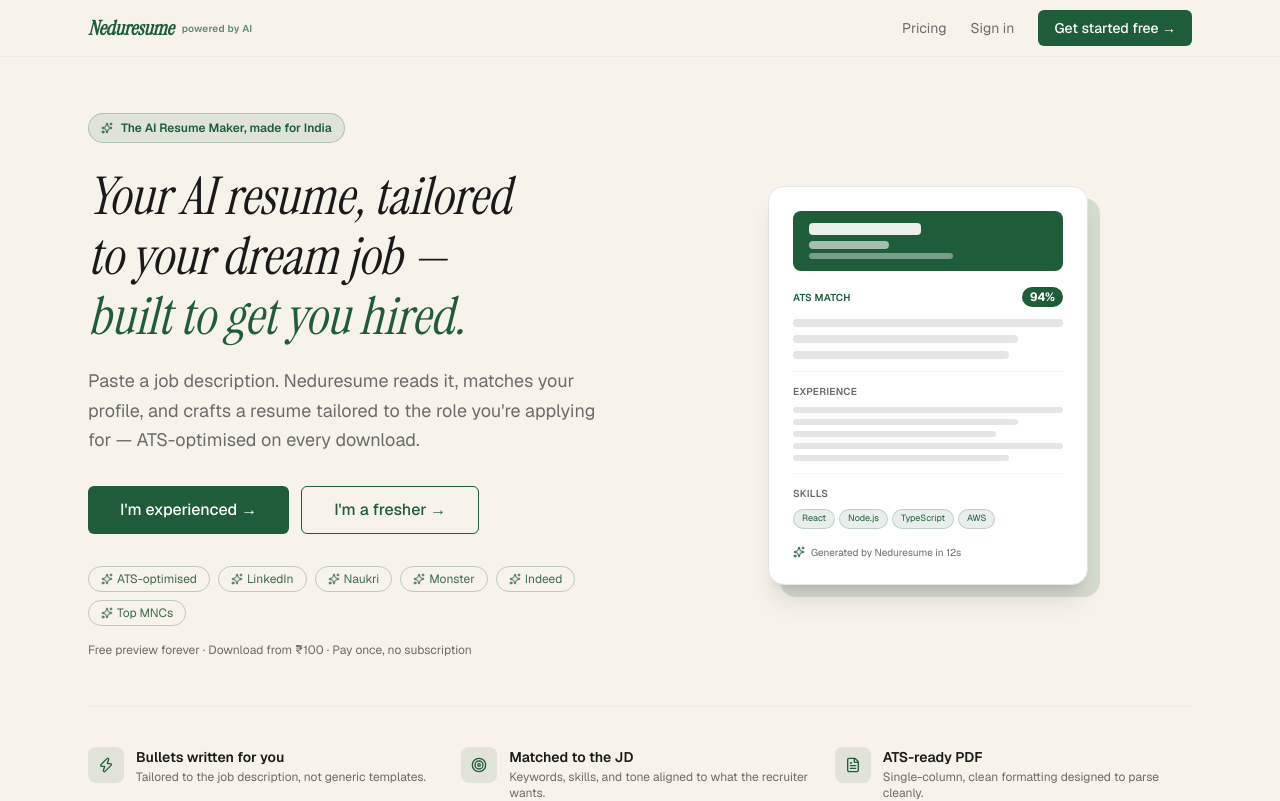
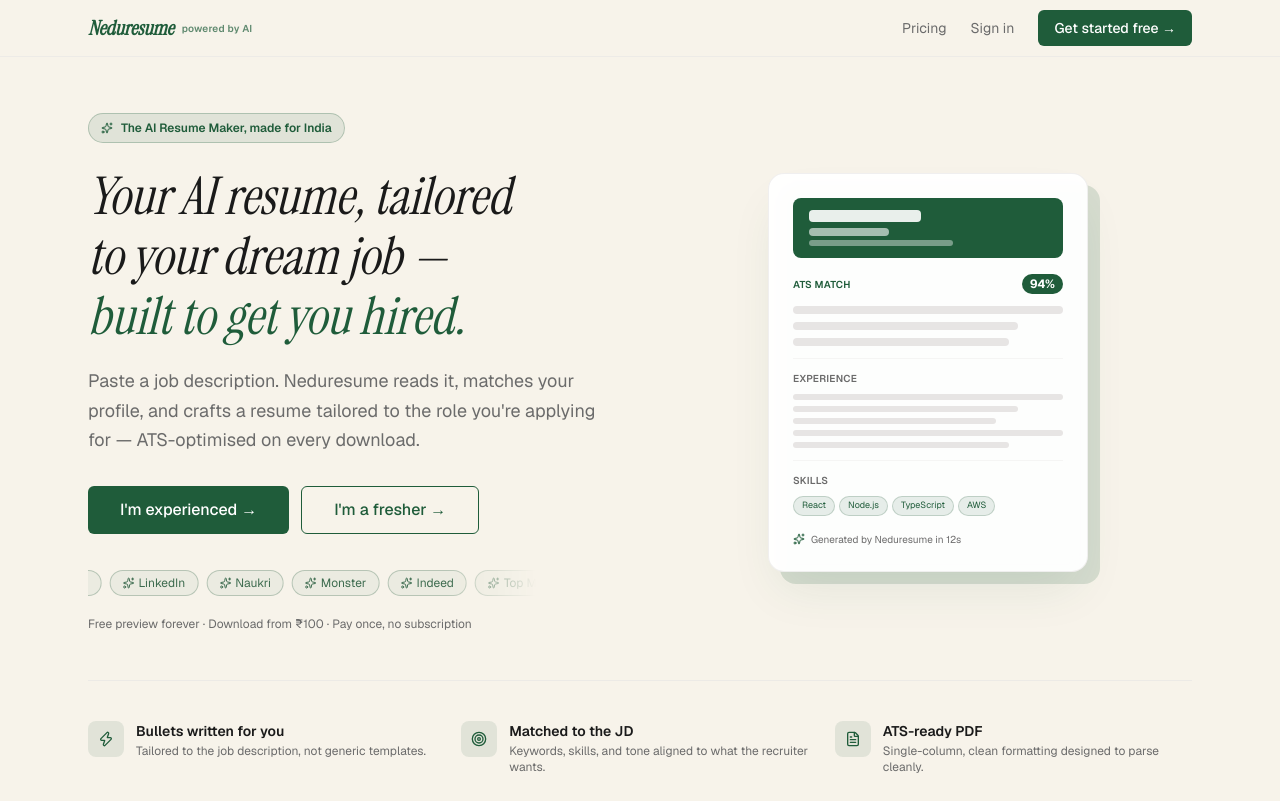
Before and after one commit to rogervineeth-cloud/Vineeth, a Next.js app: page / in a window 1280 px wide. Shown: the top 801 px of the page. Built offline with nearby package versions, Linux system fonts and the light colour scheme; no server answers; the database is empty.

Commit message:
Add files via upload

```diff
--- a/app/globals.css
+++ b/app/globals.css
@@ -12,6 +12,10 @@
   --color-foreground: var(--foreground);
   --font-sans: var(--font-geist-sans);
   --font-serif: var(--font-instrument-serif);
+
+  --animate-float: float 6s ease-in-out infinite;
+  --animate-marquee: marquee 30s linear infinite;
+  --animate-fade-in-up: fade-in-up 0.8s ease-out forwards;
 }
 
 html {
@@ -29,3 +33,18 @@ body {
 .font-serif {
   font-family: var(--font-instrument-serif), serif;
 }
+
+@keyframes float {
+  0%, 100% { transform: translateY(0); }
+  50% { transform: translateY(-12px); }
+}
+
+@keyframes marquee {
+  0% { transform: translateX(0%); }
+  100% { transform: translateX(-50%); }
+}
+
+@keyframes fade-in-up {
+  0% { opacity: 0; transform: translateY(20px); }
+  100% { opacity: 1; transform: translateY(0); }
+}
--- a/app/page.tsx
+++ b/app/page.tsx
@@ -62,7 +62,7 @@ export default async function Home() {
       <section className="max-w-6xl mx-auto px-6 pt-10 sm:pt-14 pb-16">
         <div className="grid grid-cols-1 lg:grid-cols-2 gap-12 items-center">
           {/* Left column */}
-          <div>
+          <div className="animate-fade-in-up">
             <div className="inline-flex items-center gap-2 bg-[#1f5c3a]/10 border border-[#1f5c3a]/25 text-[#1f5c3a] text-xs font-semibold px-3 py-1.5 rounded-full mb-6">
               <Sparkles className="w-3 h-3" />
               The AI Resume Maker, made for India
@@ -80,21 +80,23 @@ export default async function Home() {
             </p>
             {/* Two-path CTAs */}
             <div className="flex flex-col sm:flex-row gap-3 mb-8">
-              <Button size="lg" asChild className="text-base px-8 bg-[#1f5c3a] hover:bg-[#174d30]">
+              <Button size="lg" asChild className="text-base px-8 bg-[#1f5c3a] hover:bg-[#174d30] transition-all duration-300 hover:-translate-y-1 hover:shadow-lg hover:shadow-[#1f5c3a]/20">
                 <Link href="/signup?path=experienced">I&apos;m experienced →</Link>
               </Button>
-              <Button size="lg" variant="outline" asChild className="text-base px-8 border-[#1f5c3a] text-[#1f5c3a] hover:bg-[#1f5c3a]/5">
+              <Button size="lg" variant="outline" asChild className="text-base px-8 border-[#1f5c3a] text-[#1f5c3a] hover:bg-[#1f5c3a]/5 transition-all duration-300 hover:-translate-y-1 hover:shadow-lg hover:shadow-[#1f5c3a]/10">
                 <Link href="/signup?path=fresher">I&apos;m a fresher →</Link>
               </Button>
             </div>
             {/* Trust strip */}
-            <div className="flex flex-wrap gap-2 mb-4">
-              {["ATS-optimised", "LinkedIn", "Naukri", "Monster", "Indeed", "Top MNCs"].map((label) => (
-                <span key={label} className="inline-flex items-center gap-1 text-xs rounded-full border border-[#3d6b4f]/30 text-[#3d6b4f] px-3 py-1">
-                  <Sparkles className="w-3 h-3" />
-                  {label}
-                </span>
-              ))}
+            <div className="relative flex overflow-hidden group mb-4 w-full sm:max-w-md py-1" style={{ maskImage: 'linear-gradient(to right, black 80%, transparent 100%)', WebkitMaskImage: 'linear-gradient(to right, black 80%, transparent 100%)' }}>
+              <div className="flex shrink-0 gap-2 animate-marquee group-hover:[animation-play-state:paused]">
+                {[...["ATS-optimised", "LinkedIn", "Naukri", "Monster", "Indeed", "Top MNCs"], ...["ATS-optimised", "LinkedIn", "Naukri", "Monster", "Indeed", "Top MNCs"]].map((label, idx) => (
+                  <span key={idx} className="inline-flex items-center gap-1 text-xs rounded-full border border-[#3d6b4f]/30 text-[#3d6b4f] px-3 py-1 whitespace-nowrap bg-[#1f5c3a]/5 transition-colors hover:bg-[#1f5c3a]/10">
+                    <Sparkles className="w-3 h-3" />
+                    {label}
+                  </span>
+                ))}
+              </div>
             </div>
             <p className="text-xs text-[#6b6b6b]">
               {showResumeCount ? `${resumeCountDisplay} resumes generated · ` : ""}Free preview forever · Download from ₹100 · Pay once, no subscription
@@ -103,9 +105,9 @@ export default async function Home() {
 
           {/* Right column — resume mockup */}
           <div className="hidden lg:flex justify-center items-center">
-            <div className="relative">
+            <div className="relative animate-float">
               <div className="absolute inset-0 translate-x-3 translate-y-3 rounded-2xl bg-[#1f5c3a]/15" />
-              <div className="relative bg-white rounded-2xl shadow-xl border border-stone-200 p-6 w-[320px]">
+              <div className="relative bg-white/95 backdrop-blur-sm rounded-2xl shadow-2xl shadow-[#1f5c3a]/10 border border-stone-200/60 p-6 w-[320px]">
                 <div className="bg-[#1f5c3a] rounded-lg px-4 py-3 mb-4">
                   <div className="h-3 w-28 bg-white/90 rounded mb-1.5" />
                   <div className="h-2 w-20 bg-white/60 rounded mb-1" />
```
